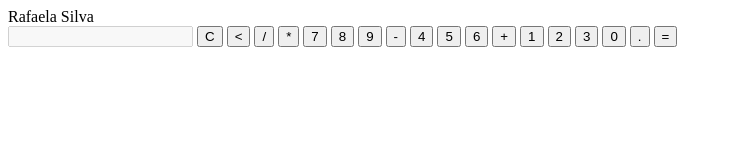
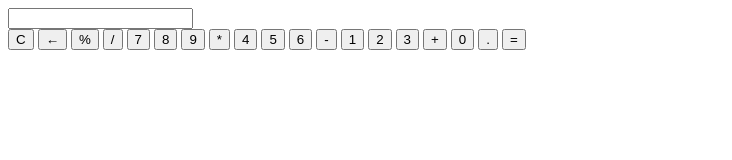
Before and after one commit to Rafasccorrea/calculadora, a plain HTML site: page index.html in a window 1280 px wide. Shown: the whole page, without its empty margins (0-732 px from the left). Drawn offline with Linux system fonts and the light colour scheme.

Commit message:
Update index.html

```diff
--- a/index.html
+++ b/index.html
@@ -1,37 +1,41 @@
 
 <!DOCTYPE html>
-<html lang="en">
+<html lang="pt-BR">
 <head>
-    <meta charset="UTF-8"
-    <meta name="viewport" content="width=device-width, initial-scale=1.0">
-    <link rel="stylesheet" href="style.css">
-    <title>Calculadora | RS</title>
-
+<meta charset="UTF-8">
+<meta name="viewport" content="width=device-width, initial-scale=1.0">
+<title>Calculadora Simples</title>
+<!-- Carrega o arquivo CSS para estilizar a calculadora -->
+<link rel="stylesheet" href="style.css">
 </head>
-</body>
-    </h1>Rafaela Silva</h1>
-    <div class="calculator">
-        <input type="text" disabled id="display"
-        <div class="box-buttons">
-            <button>C</button>
-            <button>&lt;</button>
-            <button>/</button>
-            <button>*</button>
-            <button>7</button>
-            <button>8</button>
-            <button>9</button>
-            <button>-</button>
-            <button>4</button>
-            <button>5</button>
-            <button>6</button>
-            <button>+</button>
-            <button>1</button>
-            <button>2</button>
-            <button>3</button>
-            <button>0</button>
-            <button>.</button>
-            <button>=</button>
-         </div>
-    </div>
+<body>
+<div class="calculadora">
+<!-- Visor da calculadora -->
+<input type="text" id="visor" readonly>
+<!-- Botões da calculadora -->
+<div class="botoes">
+<button onclick="limpar()">C</button>
+<button onclick="apagar()">←</button>
+<button onclick="adicionar('%')">%</button>
+<button class="operador" onclick="adicionar('/')">/</button>
+<button onclick="adicionar('7')">7</button>
+<button onclick="adicionar('8')">8</button>
+<button onclick="adicionar('9')">9</button>
+<button class="operador" onclick="adicionar('*')">*</button>
+<button onclick="adicionar('4')">4</button>
+<button onclick="adicionar('5')">5</button>
+<button onclick="adicionar('6')">6</button>
+<button class="operador" onclick="adicionar('-')">-</button>
+<button onclick="adicionar('1')">1</button>
+<button onclick="adicionar('2')">2</button>
+<button onclick="adicionar('3')">3</button>
+<button class="operador" onclick="adicionar('+')">+</button>
+<button onclick="adicionar('0')">0</button>
+<button onclick="adicionar('.')">.</button>
+<button onclick="calcular()" class="operador" style="grid-column: span 2;">=</button>
+</div>
+</div>
+<!-- Carrega o arquivo JS para as funções da calculadora -->
+<script src="script.js" defer></script>
 </body>
 </html>
```
